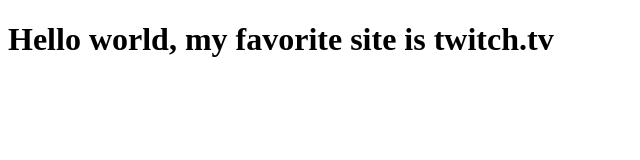
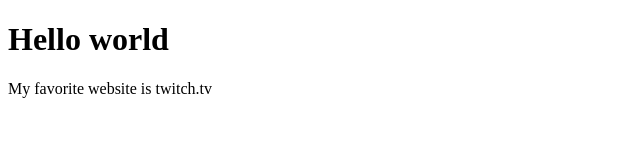
Before and after one commit to Minoritypanda/HUW161, a plain HTML site: page index.html in a window 1280 px wide. Shown: the whole page, without its empty margins (0-640 px from the left). Drawn offline with Linux system fonts and the light colour scheme.

Commit message:
Update index.html

```diff
--- a/index.html
+++ b/index.html
@@ -1,4 +1,12 @@
 <!DOCTYPE html>
 <html>
-  <h1> Hello world, my favorite site is twitch.tv </h1>
+  <head>
+  </head>
+  <body>
+  <h1> Hello world</h1>
+    <p> My favorite website is twitch.tv</p>
+    </body
+
+
+
 </html>
```
